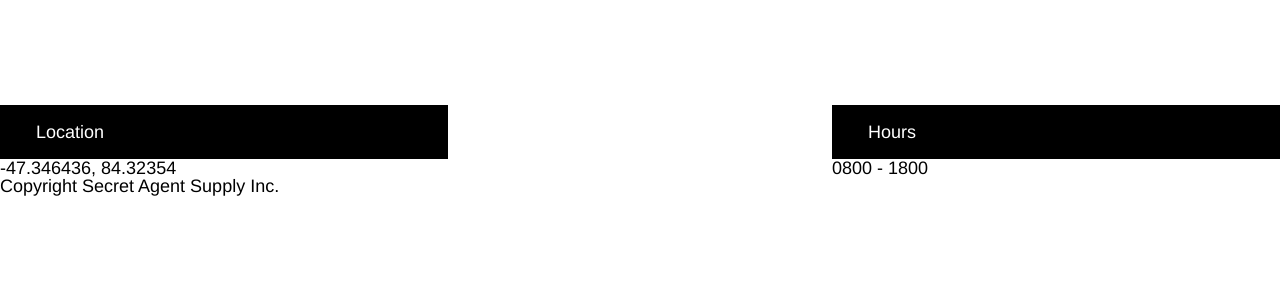
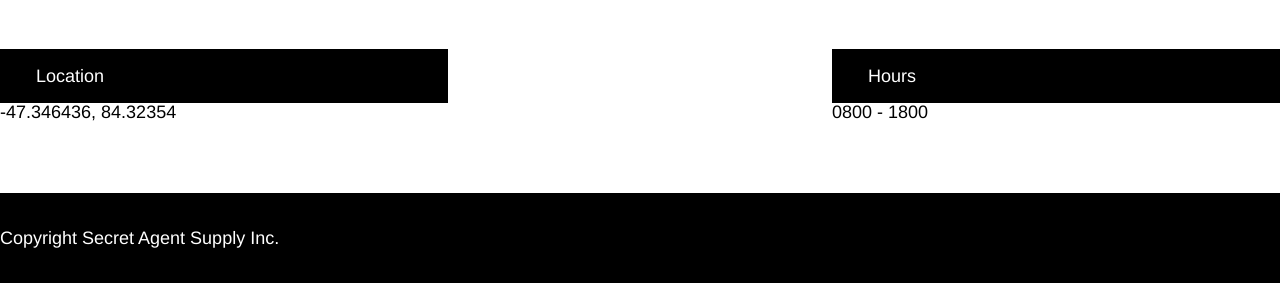
Before and after one commit to jordanCard725/Secret-Agent-Supply, a plain HTML site: page index.html in a window 1280 px wide. Shown: the part 856-1139 px from the top of the page. Before the commit the page ends 1052 px from the top, so only its background shows below. Drawn offline with Linux system fonts and the light colour scheme.

Commit message:
Complete CSS for footer. Finished with >960px view.

```diff
--- a/resources/css/style.css
+++ b/resources/css/style.css
@@ -88,16 +88,15 @@ html {
 }
 
 .productimg {
-    margin: 2rem 0;
-    display: flex;
-    justify-content: center;
-    align-items: center;
+  margin: 2rem 0;
+  display: flex;
+  justify-content: center;
+  align-items: center;
 }
 
 .productimg img {
   max-height: 9rem;
   max-width: 8rem;
-  border: 1px solid green;
 }
 
 .productcontent {
@@ -116,9 +115,21 @@ html {
 .location-hour {
   width: 35%;
 }
+
 .location-hour .content {
   background-color: black;
   color: white;
   padding: 1rem 0 1rem 2rem;
-  margin-top: 3rem;
 }
+
+/* FOOTER */
+
+footer {
+  background-color: black;
+  color: white;
+  text-align: left;
+  height: 5rem;
+  margin-top: 4rem;
+  display: flex;
+  align-items: center;
+}
```
